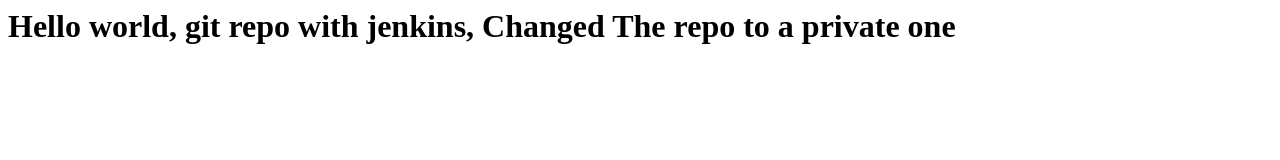
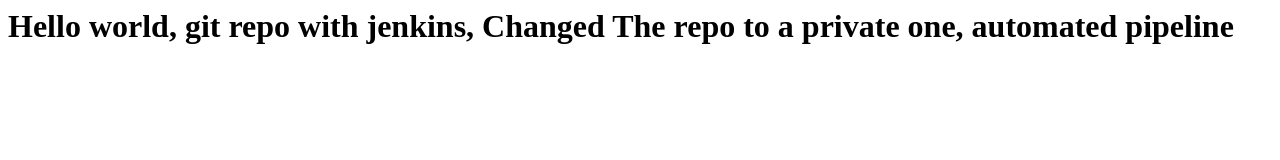
Before and after one commit to MohammadWS/devsecops-repo2, a plain HTML site: page index.html in a window 1280 px wide. Drawn offline with Linux system fonts and the light colour scheme.

Commit message:
Update header to include automated pipeline mention

```diff
--- a/index.html
+++ b/index.html
@@ -1 +1 @@
-<h1> Hello world, git repo with jenkins, Changed The repo to a private one  </h1>
+<h1> Hello world, git repo with jenkins, Changed The repo to a private one, automated pipeline  </h1>
```
